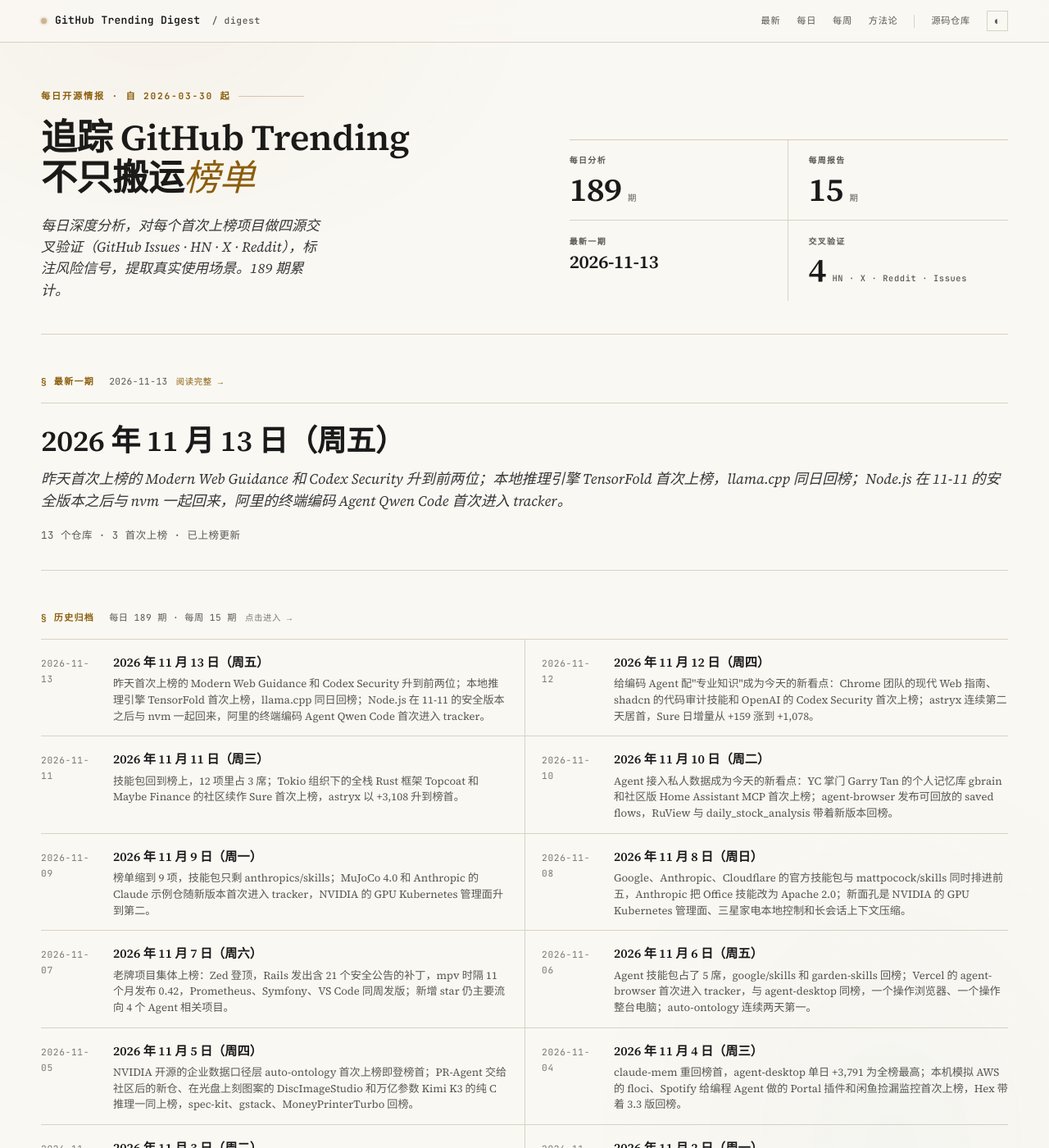
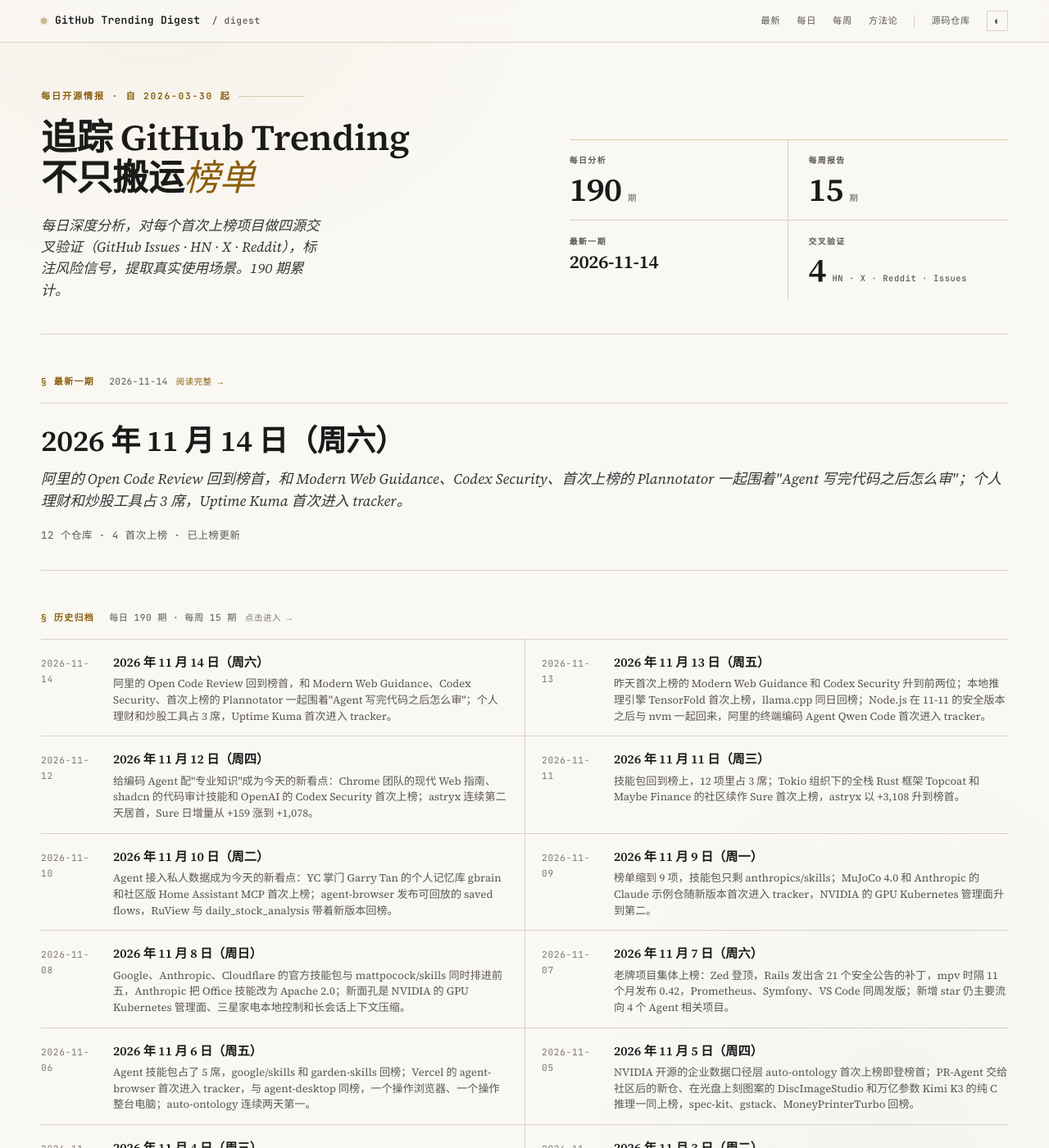
Before and after one commit to maxzyma/github-trending-digest, a Jekyll site: the page built from index.md, in a window 1280 px wide and 1400 px high. Shown: the whole window at 82% size. Built offline with Jekyll 4.4.1, drawn with Linux system fonts in a browser that asks for light colours; some of the changed lines change nothing that is shown; some of the changed text lies outside the part shown.

Commit message:
daily: 2026-11-14 public archive

```diff
--- /dev/null
+++ b/daily/2026-11-14-analysis.md
@@ -0,0 +1,190 @@
+---
+layout: daily
+date: 2026-11-14
+title: GitHub Trending 深度分析 — 2026 年 11 月 14 日（周六）
+subtitle: 阿里的 Open Code Review 回到榜首，和 Modern Web Guidance、Codex Security、首次上榜的 Plannotator 一起围着"Agent 写完代码之后怎么审"；个人理财和炒股工具占 3 席，Uptime Kuma 首次进入 tracker。
+total: 12
+new_count: 4
+new_repos:
+  - repo: backnotprop/plannotator
+    stars: 10480
+    star_delta: 108
+    lang: TypeScript
+    source_strength: 中
+    risk_tags: ['bus_factor', 'stability', 'vanity']
+  - repo: louislam/uptime-kuma
+    stars: 93876
+    star_delta: 71
+    lang: JavaScript
+    source_strength: 弱
+    risk_tags: []
+  - repo: tradermonty/claude-trading-skills
+    stars: 4197
+    star_delta: 69
+    lang: Python
+    source_strength: 中
+    risk_tags: ['cost', 'compliance', 'bus_factor', 'dependency']
+  - repo: Likely7/Veyra-NRVideo
+    stars: 1638
+    star_delta: 256
+    lang: C++
+    source_strength: 中
+    risk_tags: ['宣传与可行性落差', 'compliance', '安全', 'bus_factor']
+updated_repos:
+  - repo: GoogleChrome/modern-web-guidance-src
+    change: ↓1
+    days_listed: 3
+  - repo: openai/codex-security
+    change: ↓1
+    days_listed: 3
+  - repo: we-promise/sure
+    change: "="
+    days_listed: 4
+---
+
+# GitHub Trending 深度分析 — 2026 年 11 月 14 日（周六）
+
+_阿里的 Open Code Review 回到榜首，和 Modern Web Guidance、Codex Security、首次上榜的 Plannotator 一起围着"Agent 写完代码之后怎么审"；个人理财和炒股工具占 3 席，Uptime Kuma 首次进入 tracker。_
+
+_项目总数: 12 | 首次上榜: 4 | 重新上榜: 5 | 已上榜更新: 3 | 数据源: https://github.com/trending_
+
+## 本日主线
+
+**主线一：榜单地图 — 12 项里一半和编码 Agent 有关，另有 3 项理财工具和 2 项自托管基础设施。** 昨天的 nvm、Node.js、Qwen Code、TensorFold、llama.cpp、agent-skills、astryx 等 10 项离榜，4 个首次上榜项目和 5 个回榜项目补进来。今日 12 项可分 4 组：
+
+- **编码 Agent 的审查、安全与协作**（6 项，最大盘）—— `alibaba/open-code-review`（RE，榜首，+215）、`GoogleChrome/modern-web-guidance-src`（↓1，#2，+1,925）、`openai/codex-security`（↓1，#3，+751）、`backnotprop/plannotator`（NEW，#6，+108）、`block/buzz`（RE，#8，+97）、`ChromeDevTools/chrome-devtools-mcp`（RE，#12，+67）
+- **个人理财与投资**（3 项）—— `ZhuLinsen/daily_stock_analysis`（RE，#4，+256）、`we-promise/sure`（=，#5，+925）、`tradermonty/claude-trading-skills`（NEW，#9，+69）
+- **自托管监控与网络**（2 项）—— `louislam/uptime-kuma`（NEW，#7，+71）、`tailscale/tailcat`（RE，#10，+256）
+- **玩家视频增强**（1 项）—— `Likely7/Veyra-NRVideo`（NEW，#11，+256）
+
+12 项今日合计 +4,996 星，低于昨天 13 项的 +6,432。Modern Web Guidance 一项占了近四成。
+
+**主线二：Agent 生成的代码由谁来审，今天榜上有三种做法。** Open Code Review 把确定性规则流水线和 LLM Agent 拼在一起，按行给出评论，11-12、11-13 连发 v1.13.8 和 v1.13.9；它从 10-10 上次在榜时的 45,283 星涨到 50,662 星。Codex Security 走的是安全扫描路线：找漏洞、验证、再出补丁，11-13 补了 Deep Scan 预检沙箱限制的说明，还加了一组合成的安全工作流基准。Plannotator 把审查交还给人：Agent 出计划或 diff 时弹出一个网页，你像批注文档一样圈改，再一键把意见送回 Agent。Modern Web Guidance 和 chrome-devtools-mcp 则在写代码这一侧补知识和调试手段，前者今天又加了 11 条 JavaScript 分析规则。如果你的团队已经在用 Agent 写代码，可以按"机器规则、安全扫描、人工批注"三层对照这几个项目，看自己缺哪一层。
+
+**主线三：理财工具连续几天在榜，今天多了一个给 Claude 用的炒股技能包。** Sure 是开源记账 App，连续 4 天在榜，11-13 合入了德语翻译和导入去重回退的修复。daily_stock_analysis 继 11-10、11-12 之后本周第三次回榜，最近的提交在修 Bark 和 Telegram 推送。首次上榜的 claude-trading-skills 把看大盘、算仓位、写交易日志、事后复盘做成 70 多个 Claude Skill；它不下单，核心筛选依赖付费的 FMP 行情 API。三项都面向个人用户，前两项给出完整应用，后一项要你自己在 Claude Code 里组合使用。
+
+**主线四：榜单解读提醒 — 排名、日增量和宣传口径今天都需要分开看。** 日增量最高的 Modern Web Guidance（+1,925）排在 #2，榜首 Open Code Review 只有 +215。daily_stock_analysis、tailcat 和 Veyra-NRVideo 三项在快照里的日增量都是 +256，彼此之间不宜按这个数字比较。Veyra-NRVideo 的简介写"让 PS5 上的 GTA6 跑到 120 帧、用上 DLSS 5"，实际做的是在 PC 端对采集卡画面做超分和插帧，主机本身的帧率不会变。
+
+## 新上榜项目
+
+### [backnotprop/plannotator](https://github.com/backnotprop/plannotator) — NEW ⭐ 10,480（+108）| TypeScript | 信源：中
+
+**它是什么**: 一个给 AI 编程 Agent 用的本地审阅界面。Agent 写出计划、HTML 页面或代码改动时，浏览器里自动弹出一个页面，你可以像在文档里批注那样圈出段落、写评论，最后一键把所有意见送回 Agent，让它照着改。它支持 Claude Code、Codex、Copilot CLI、Gemini CLI、OpenCode、Kiro、Amp 等十来种 Agent，后来又加了 GitHub PR / GitLab MR 审查和一个汇总多 Agent 待决事项的 Inbox。
+
+**解决什么问题**: 以前审 Agent 的计划只能在终端里读一大段文字，再手打一段回复说"第 3 步不对、第 5 步改成……"，意见容易漏、Agent 也容易误读。Plannotator 让你直接在原文对应位置批注，反馈带着位置信息回到 Agent。
+
+**谁在用、怎么用**（来自 Issues/HN/X）:
+- 审 plan mode 计划: Claude Code 用户在计划阶段批注后让 Agent 修订，这是项目最初的用法；Show HN（2026-06，5 分 2 评）就是这个版本。
+- 同时管多个 Agent: #2593 是一位用户的报告，Inbox 积累大量记录后浏览器标签占用 1.6 GB 内存，说明有人在长期、多 Agent 地使用 Inbox。
+- 持续审查会话: #1116（6 条评论）请求支持实时更新、Agent 可以直接回复批注的持续会话。
+- 终端集成: cmux 内置了对 Plannotator 的支持；Pi 作者 Mario Zechner 在 X 上说要用它做大重构（转述，帖子原文未逐条核对）。
+
+**社区怎么评价**:
+- 正面: X 上有几位独立开发者给出好评，有人把它称为"理想的本地代码审查工具"。
+- 负面: 大数据量下的内存占用（#2593）；PR 审查希望支持更多平台和双向评论线程（#1583）。
+- 健康度: stars/subscribers 约 437:1，比值偏高，但 787 个 fork、210 个 open issue（含 PR）和三天三个版本（最新 v0.28.64，11-13）说明在被真实使用。贡献高度集中：作者 8,237 次提交，第二名 24 次。
+
+**风险与争议**:
+- **bus_factor**: 几乎全部提交来自一位作者。
+- **stability**: 版本号还在 0.28.x，迭代很快，Inbox 存在大数据量内存问题（#2593）。
+- **vanity**: 外部声量以官方 X 账号发布为主，HN 帖子分数都在个位数，Reddit 未找到讨论。
+
+**技术备注**: TypeScript，Apache-2.0，2025-12-28 建仓。通过各 Agent 的 hook 或插件机制接入，本地起网页服务；分享链接走压缩 URL。
+
+### [louislam/uptime-kuma](https://github.com/louislam/uptime-kuma) — NEW ⭐ 93,876（+71）| JavaScript | 信源：弱
+
+知名老项目首入 tracker。
+
+2021 年建仓的自托管服务监控工具：你在自己的服务器上跑起来，它定时检查网站、接口、端口和容器是否在线，挂了就通过 Telegram、Slack、邮件等渠道提醒，还能生成公开状态页。MIT 许可，常被拿来替代 UptimeRobot 一类的付费服务。11-12 连发 2.5.10 和 2.5.11，11-13 又合入一处监控逻辑回归的回退（#8169），push 型监控不刷新实时数据的回归也在 11-12 修掉（#8163）。用 2.5.x 的读者升级前可以先看这几条修复说明。
+
+### [tradermonty/claude-trading-skills](https://github.com/tradermonty/claude-trading-skills) — NEW ⭐ 4,197（+69）| Python | 信源：中
+
+**它是什么**: 一套给股票投资者用的 Claude Skill 合集，大约 70 多个。装进 Claude Code 后，你可以让 Claude 看大盘宽度、判断现在该持多少仓、筛选形态合适的候选股、计算单笔仓位、记交易日志、做事后复盘。它不替你下单，也不提供荐股信号。
+
+**解决什么问题**: 个人交易者通常要在行情网站、筛选器、表格和笔记之间来回切换，纪律也全靠自觉。这个项目把"先看环境、再筛股、再算仓位、交易后复盘"做成固定流程，还有 drawdown-circuit-breaker、pre-trade-discipline-gate 这类在回撤或冲动交易前拦一下的技能。
+
+**谁在用、怎么用**（来自 Issues/README）:
+- 每日环境判断: README 给出的典型用法是每天花 15 分钟跑 market-breadth-analyzer、exposure-coach，决定当天仓位暴露。
+- 免费档用户: #707 报告新注册的 FMP Basic key 调用多个技能返回 402/403，说明不少人在免费档上尝试。
+- 作者自用路线图: #332（P0，行情数据源契约测试和定时 canary）、#297 等高评论 issue 基本是作者按优先级写给自己的任务。
+
+**社区怎么评价**:
+- 正面: Skill 目录站和几个 X 账号做了推荐转发（转述，帖子原文未核对）。
+- 负面: 缺少 API key 时直接抛出未捕获异常；免费档说明过时（#707）。
+- 健康度: stars/subscribers 约 100:1；已关闭 PR 约 480 个，主分支几乎每天有提交，作者贡献 411 次，其余主要是 dependabot。HN 和 Reddit 均未找到讨论。
+
+**风险与争议**:
+- **cost**: 核心筛选依赖付费的 FMP 行情 API，部分功能还需要 FINVIZ 付费档（README 提到每月 39.5 美元）。
+- **compliance**: README 写明不构成投资建议，但输出仍是 AI 生成的分析，用于真实交易时风险由使用者承担。
+- **bus_factor**: 维护基本由作者一人完成。
+- **dependency**: 免费档 API 权限变化已导致多个技能不可用（#707）。
+
+**技术备注**: Python 脚本加 Claude Skill 描述文件，MIT，2025-10-19 建仓。数据源以 FMP 为主，组合复盘需要 Alpaca，另有 5 个技能只读公开 CSV、不需要 API key。
+
+### [Likely7/Veyra-NRVideo](https://github.com/Likely7/Veyra-NRVideo) — NEW ⭐ 1,638（+256）| C++ | 信源：中
+
+**它是什么**: 一个 Windows 上的视频播放和采集画面增强工具。你可以把本地视频、采集卡画面或 PS5 远程游玩画面接进来，它在 PC 显卡上实时做超分辨率（把低分辨率画面放大变清晰）、画质增强和补帧（在两帧之间插入生成帧，让画面看起来更流畅）。
+
+**解决什么问题**: 主机玩家或看录像的用户想在 PC 显示器上看到更清晰、更顺滑的画面时，通常要在 OBS 插件、显卡厂商的视频增强功能和各种播放器之间拼凑。Veyra 把这几步放进一个程序，带实时预览。
+
+**谁在用、怎么用**（来自 Issues/X/论坛）:
+- 高端显卡用户调参: #32 报告在 RTX 4090 上 4K 超分加画质增强加 2 倍补帧时 GPU 占用接近 100%，降到 2K 超分后为 58%。
+- 主机玩家接采集卡: NeoGAF 上有用户称 PS5 Pro 经 Elgato 采集卡接 RTX 5070 Ti 可以使用（个人说法，未验证）。
+- 功能请求: #93 请求支持更多神经渲染方案。
+
+**社区怎么评价**:
+- 正面: X 上有一条把它和 OBS 插件对比后给出好评的帖子（转述）；二进制版本下载量累计数万次。
+- 负面: #98 质疑 GPL-3.0 与 NVIDIA / AMD / Intel 闭源 SDK 链接的授权兼容性。
+- 健康度: stars/subscribers 约 182:1；2026-09-09 建仓，作者账号 2025-11 注册。仓库有完整 C++ 工程（src、tests、shaders、CMake），每个版本附源码包。近期提交的作者信息未关联 GitHub 账号，部分提交只是更新群二维码和赞助链接。HN、Reddit 未找到讨论。
+
+**风险与争议**:
+- **宣传与可行性落差**: 简介写"PS5 GTA6 120FPS with DLSS 5"。DLSS 5 是 NVIDIA 2026 年发布的真实技术，但它需要游戏引擎提供运动矢量等数据，目前没有官方说明支持直接处理采集卡视频；PC 端补帧也不会改变主机渲染帧率，还会增加延迟。
+- **compliance**: GPL-3.0 与闭源 GPU SDK 的链接授权存在疑问（#98）。
+- **安全**: 发布包约 750 MB，本次没有核对二进制与源码的对应关系；GitHub 上已有至少三个同名复制仓库，下载时只认 Likely7 的 Release。
+- **bus_factor**: 单一作者，提交者身份不透明，代码大量由 AI 辅助生成（仓库含 AGENTS.md 和执行手册）。
+
+**技术备注**: C++ / Qt QML，CMake + vcpkg 构建，GPL-3.0。分 NVIDIA 和 AMD 两种便携包。
+
+## 重新上榜项目
+
+### alibaba/open-code-review — RE（#1，上次上榜 2026-10-10）
+
+- **Stars**: 50,662（今日 +215，较 10-10 在榜时的 45,283 累计 +5,379）
+- **更新**: 11-12、11-13 连发 v1.13.8 和 v1.13.9。11-13 的提交让零发现的 PR 摘要也显示告警（#1766），运行覆盖记录里补上被排除的文件（#1901），并升级了有漏洞的兼容依赖（#1919）。
+
+### ZhuLinsen/daily_stock_analysis — RE（#4，上次上榜 2026-11-12）
+
+- **Stars**: 71,652（今日 +256，较 11-12 的 70,322 增加 +1,330）
+- **更新**: 最新版本仍是 11-09 的 v3.34.0。11-13 的提交按 APNs 字节上限截断 Bark 推送（#2506）、遵守 Telegram 限流的重试间隔（#2496），并从 README 首页移除了 TickFlow 相关内容（#2508）。
+
+### block/buzz — RE（#8，上次上榜 2026-08-24）
+
+- **Stars**: 37,308（今日 +97，较 08-24 的 30,523 累计 +6,785）
+- **更新**: 11-14 发布桌面端 v0.5.30，距上一个桌面版本 v0.5.28（10-09）一个多月。同日 README 改为把桌面端读者指向 `block/buzz-app`，说明各客户端代码的位置。open issues（含 PR）3,836。
+
+### tailscale/tailcat — RE（#10，上次上榜 2026-08-30）
+
+- **Stars**: 9,478（今日 +256，较 08-30 的 3,529 累计 +5,949）
+- **更新**: 最新版本是 09-20 的 v0.7.0，此后新增一个可取消、兼容 C 调用的共享库接口，并在 CI 里构建 Windows DLL；11-05 跟进 Tailscale netstack 的关闭修复。今天回榜没有对应的新版本。
+
+### ChromeDevTools/chrome-devtools-mcp — RE（#12，上次上榜 2026-09-03）
+
+- **Stars**: 55,480（今日 +67，较 09-03 的 50,662 累计 +4,818）
+- **更新**: 11-11 发布 v1.13.0。11-13 合入：`get_css_styles` 直接解析 CSS 自定义变量的值（#3481），工具运行期间页面抛出的错误会列出来（#3431），并在为并入 devtools-frontend 主仓做准备（#3465）。
+
+## 已上榜项目更新
+
+### GoogleChrome/modern-web-guidance-src — ↓1（连续上榜 3 天，#2）
+
+- **Stars**: 4,905（今日 +1,925，较 11-12 首次上榜时的 1,808 累计 +3,097）
+- **更新**: 日增量从 +739 涨到 +1,925，是全榜最高。11-13 新增 JavaScript 写法指南和 11 条分析规则（#3525），`legacy-scan` 开始扫描 `.scss` 文件（#3581）。
+
+### openai/codex-security — ↓1（连续上榜 3 天，#3）
+
+- **Stars**: 13,158（今日 +751，较 11-12 首次上榜时的 11,784 累计 +1,374）
+- **更新**: 最新版本仍是 11-12 的 0.10.0。11-13 补充 Deep Scan 预检沙箱限制的文档（#2611），新增一组合成的安全工作流基准示例（#2618）。
+
+### we-promise/sure — =（连续上榜 4 天，#5）
+
+- **Stars**: 14,777（今日 +925，较 11-11 首次上榜时的 12,012 累计 +2,765）
+- **更新**: 11-13 合入贷款、房产、规则和预算页面的德语翻译（#4977），修复回退去重导入时误删原有记录的问题（#4960），并在 password_challenge 传空值时也要求输入当前密码（#4990）。
--- /dev/null
+++ b/daily/2026-11-14.md
@@ -0,0 +1,18 @@
+# GitHub Trending 每日榜单 — 2026 年 11 月 14 日（周六）
+
+| # | 项目 | Stars | 今日 | 排名变化 |
+|---|------|-------|------|---------|
+| 1 | [alibaba/open-code-review](https://github.com/alibaba/open-code-review) | 50,662 | +215 | RE |
+| 2 | [GoogleChrome/modern-web-guidance-src](https://github.com/GoogleChrome/modern-web-guidance-src) | 4,905 | +1,925 | ↓1 |
+| 3 | [openai/codex-security](https://github.com/openai/codex-security) | 13,158 | +751 | ↓1 |
+| 4 | [ZhuLinsen/daily_stock_analysis](https://github.com/ZhuLinsen/daily_stock_analysis) | 71,652 | +256 | RE |
+| 5 | [we-promise/sure](https://github.com/we-promise/sure) | 14,777 | +925 | = |
+| 6 | [backnotprop/plannotator](https://github.com/backnotprop/plannotator) | 10,480 | +108 | NEW |
+| 7 | [louislam/uptime-kuma](https://github.com/louislam/uptime-kuma) | 93,876 | +71 | NEW |
+| 8 | [block/buzz](https://github.com/block/buzz) | 37,308 | +97 | RE |
+| 9 | [tradermonty/claude-trading-skills](https://github.com/tradermonty/claude-trading-skills) | 4,197 | +69 | NEW |
+| 10 | [tailscale/tailcat](https://github.com/tailscale/tailcat) | 9,478 | +256 | RE |
+| 11 | [Likely7/Veyra-NRVideo](https://github.com/Likely7/Veyra-NRVideo) | 1,638 | +256 | NEW |
+| 12 | [ChromeDevTools/chrome-devtools-mcp](https://github.com/ChromeDevTools/chrome-devtools-mcp) | 55,480 | +67 | RE |
+
+> 数据源：<https://github.com/trending> · 抓取于 2026-11-14
--- a/index.md
+++ b/index.md
@@ -48,6 +48,7 @@
 
 ## Daily Analysis
 
+- [2026-11-14](daily/2026-11-14-analysis) — 阿里的 Open Code Review 回到榜首，和 Modern Web Guidance、Codex Security、首次上榜的 Plannotator 一起围着"Agent 写完代码之后怎么审"；个人理财和炒股工具占 3 席，Uptime Kuma 首次进入 tracker。
 - [2026-11-13](daily/2026-11-13-analysis) — 昨天首次上榜的 Modern Web Guidance 和 Codex Security 升到前两位；本地推理引擎 TensorFold 首次上榜，llama.cpp 同日回榜；Node.js 在 11-11 的安全版本之后与 nvm 一起回来，阿里的终端编码 Agent Qwen Code 首次进入 tracker。
 - [2026-11-12](daily/2026-11-12-analysis) — 给编码 Agent 配"专业知识"成为今天的新看点：Chrome 团队的现代 Web 指南、shadcn 的代码审计技能和 OpenAI 的 Codex Security 首次上榜；astryx 连续第二天居首，Sure 日增量从 +159 涨到 +1,078。
 - [2026-11-11](daily/2026-11-11-analysis) — 技能包回到榜上，12 项里占 3 席；Tokio 组织下的全栈 Rust 框架 Topcoat 和 Maybe Finance 的社区续作 Sure 首次上榜，astryx 以 +3,108 升到榜首。
```
